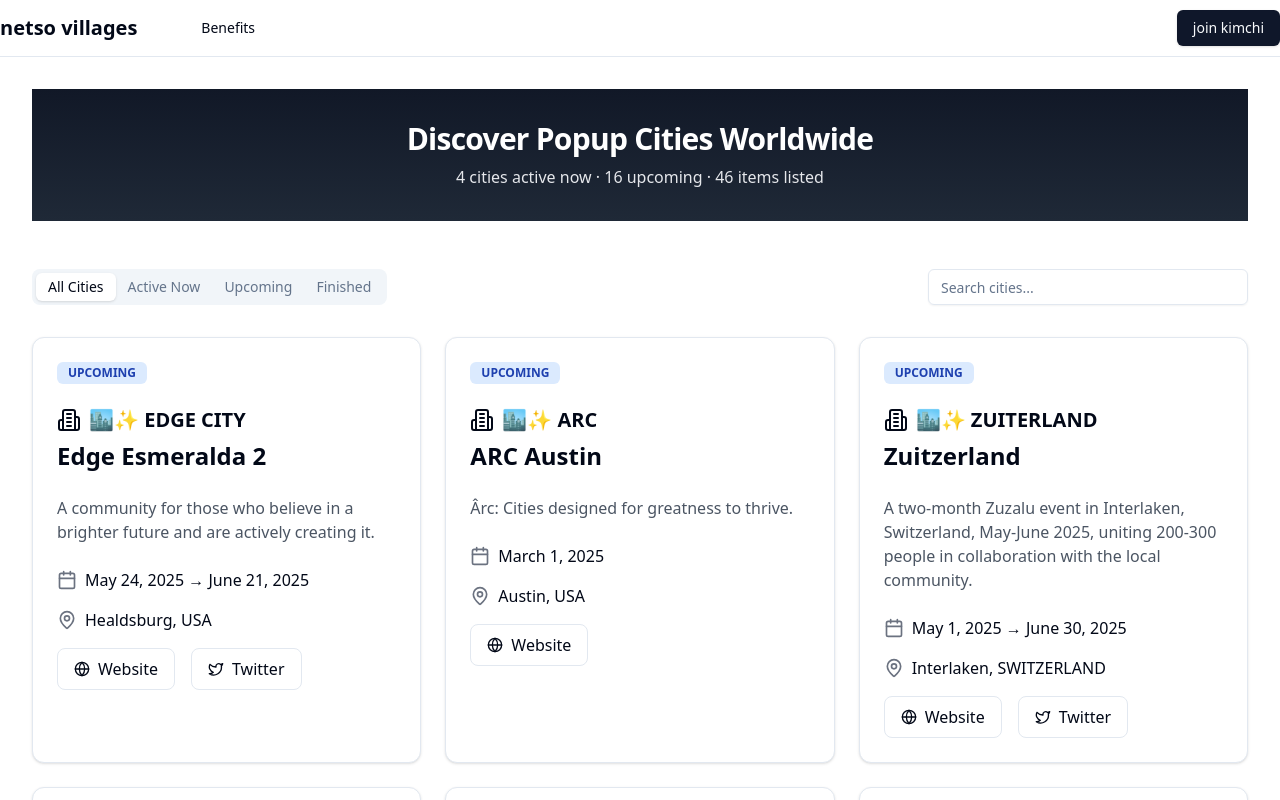
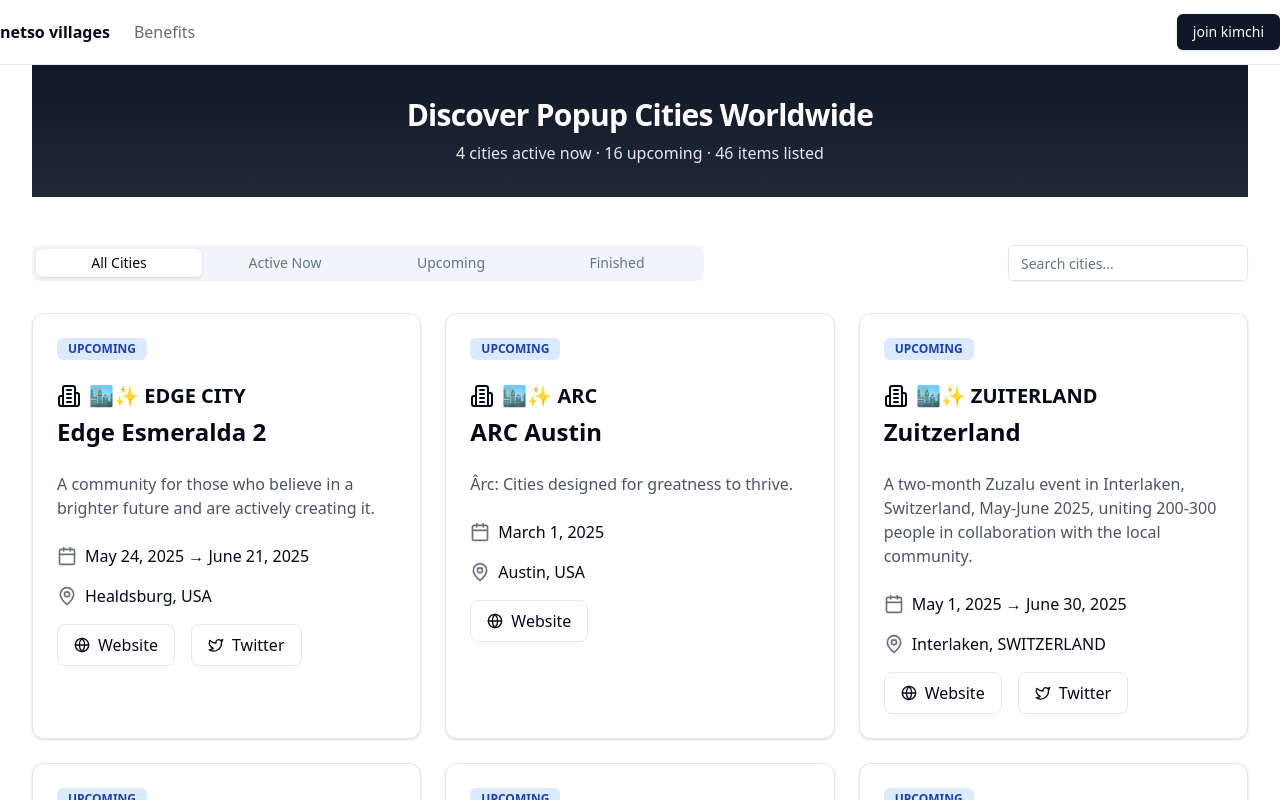
Before and after one commit to tropicalchancer/netsos, a Next.js app: page / in a window 1280 px wide. Shown: the top 800 px of the page. Built offline with nearby package versions, Linux system fonts and the light colour scheme.

Commit message:
valiantly try to move navigation, but fail. moving on to something else for now.

```diff
--- a/app/cities-grid.tsx
+++ b/app/cities-grid.tsx
@@ -11,7 +11,6 @@
   const [filter, setFilter] = useState("all")
   const [search, setSearch] = useState("")
 
-  // Add mounting check
   useEffect(() => {
     setMounted(true)
   }, [])
@@ -31,7 +30,6 @@
     return matchesFilter && matchesSearch
   })
 
-  // Return null or loading state until mounted
   if (!mounted) {
     return <div className="space-y-8">
       <div className="flex flex-col sm:flex-row gap-4 items-start sm:items-center justify-between">
@@ -47,8 +45,9 @@
   }
 
   return (
-    <div className="space-y-8">
-      <div className="flex flex-col sm:flex-row gap-4 items-start sm:items-center justify-between">
+    <div className="container space-y-8">
+      <div className="flex flex-col sm:flex-row items-start sm:items-center justify-between gap-4">
+        <div className="w-full max-w-2xl">
           <Tabs defaultValue="all" value={filter} onValueChange={setFilter}>
             <TabsList>
               <TabsTrigger value="all">All Cities</TabsTrigger>
@@ -57,9 +56,10 @@
               <TabsTrigger value="finished">Finished</TabsTrigger>
             </TabsList>
           </Tabs>
+        </div>
         <Input
           placeholder="Search cities..."
-          className="max-w-xs"
+          className="w-full sm:w-[240px]"
           value={search}
           onChange={(e) => setSearch(e.target.value)}
         />
--- a/app/layout.tsx
+++ b/app/layout.tsx
@@ -33,8 +33,8 @@
         <ThemeProvider>
           <div className="relative min-h-screen flex flex-col">
             <SiteHeader />
-            {/* Add a container to center content and add horizontal padding */}
-            <main className="flex-1 container mx-auto px-4 sm:px-6 lg:px-8 py-8">
+            {/* Remove the container class from main to avoid conflicting with NavigationLayout */}
+            <main className="flex-1">
               {children}
             </main>
           </div>
--- a/app/page.tsx
+++ b/app/page.tsx
@@ -1,21 +1,25 @@
+// app/page.tsx
 import { CitiesGrid } from "./cities-grid"
 import { IndexHeader } from "@/components/ui/index-header"
 import { popupCities } from "@/data/popup-cities"
+import { NavigationLayout } from "@/components/layout/navigation-layout";
 
 export default function Home() {
   const activeCount = popupCities.filter(city => city.status === "ON NOW").length
   const upcomingCount = popupCities.filter(city => city.status === "UPCOMING").length
 
   return (
+    <NavigationLayout>
       <div>
         <IndexHeader
           title="Discover Popup Cities Worldwide"
           description={`${activeCount} cities active now · ${upcomingCount} upcoming`}
           count={popupCities.length}
         />
-      <section className="container py-8 md:py-12">
+        <section className="py-8 md:py-12">
           <CitiesGrid />
         </section>
       </div>
+    </NavigationLayout>
   )
 }
--- /dev/null
+++ b/components/layout/navigation-layout.tsx
@@ -0,0 +1,40 @@
+// components/layout/navigation-layout.tsx
+import React from 'react';
+import { Tabs, TabsList, TabsTrigger } from '@/components/ui/tabs';
+
+export function NavigationLayout({ children }: { children: React.ReactNode }) {
+  return (
+    <div className="w-full">
+      <div className="mx-auto max-w-7xl px-4 sm:px-6 lg:px-8">
+        {/* Render the children (IndexHeader and CitiesGrid) first */}
+        {children}
+
+        {/* Then the navigation tabs */}
+        <div className="mt-6 sm:mt-8">
+          <Tabs defaultValue="all" className="w-full">
+            <TabsList className="w-full justify-start space-x-2 rounded-none border-b border-border pb-px">
+              <TabsTrigger
+                value="all"
+                className="rounded-none border-b-2 border-transparent px-4 pb-4 pt-2 font-medium text-muted-foreground hover:text-foreground data-[state=active]:border-primary data-[state=active]:text-foreground"
+              >
+                All Cities
+              </TabsTrigger>
+              <TabsTrigger
+                value="active"
+                className="rounded-none border-b-2 border-transparent px-4 pb-4 pt-2 font-medium text-muted-foreground hover:text-foreground data-[state=active]:border-primary data-[state=active]:text-foreground"
+              >
+                Active Now
+              </TabsTrigger>
+              <TabsTrigger
+                value="upcoming"
+                className="rounded-none border-b-2 border-transparent px-4 pb-4 pt-2 font-medium text-muted-foreground hover:text-foreground data-[state=active]:border-primary data-[state=active]:text-foreground"
+              >
+                Upcoming
+              </TabsTrigger>
+            </TabsList>
+          </Tabs>
+        </div>
+      </div>
+    </div>
+  );
+}
--- a/components/layout/site-header.tsx
+++ b/components/layout/site-header.tsx
@@ -1,28 +1,27 @@
+// components/layout/site-header.tsx
 import Link from "next/link"
+//import { ThemeToggle } from "@/components/ui/theme-toggle"  // Updated import path
 import { Button } from "@/components/ui/button"
+
 
 export function SiteHeader() {
   return (
-    <header className="sticky top-0 z-50 w-full border-b bg-background/95 backdrop-blur supports-[backdrop-filter]:bg-background/60">
-      <div className="container flex h-14 items-center">
-        <div className="mr-4 flex">
-          <Link href="/" className="mr-6 flex items-center space-x-2">
-            <span className="text-xl font-bold">netso villages</span>
+    <header className="sticky top-0 z-50 w-full border-b bg-background">
+      <div className="container flex h-16 items-center justify-between">
+        <div className="flex items-center gap-6">
+          <Link href="/" className="font-bold">
+            netso villages
           </Link>
+          <nav className="hidden md:flex gap-6">
+            <Link href="/benefits" className="text-foreground/60 transition-colors hover:text-foreground">
+              Benefits
+            </Link>
+          </nav>
         </div>
-        <nav className="flex items-center space-x-4 lg:space-x-6 mx-6">
-          {/* <Link href="/experiments" className="text-sm font-medium transition-colors hover:text-primary">
-            Experiments
-          </Link> */}
-          <Link href="/benefits" className="text-sm font-medium transition-colors hover:text-primary">
-            Benefits
-          </Link>
-          {/* <Link href="/venues" className="text-sm font-medium transition-colors hover:text-primary">
-            Venues
-          </Link> */}
-        </nav>
-        <div className="flex flex-1 items-center justify-end space-x-4">
-          <Button>join kimchi</Button>
+
+        <div className="flex items-center gap-2">
+          <Button variant="default">join kimchi</Button>
+          {/* <ThemeToggle /> */}
         </div>
       </div>
     </header>
--- a/components/site-header.tsx
+++ /dev/null
@@ -1,22 +0,0 @@
-import Link from "next/link"
-import { Button } from "@/components/ui/button"
-
-export function SiteHeader() {
-  return (
-    <header className="sticky top-0 z-50 w-full border-b bg-background/95 backdrop-blur supports-[backdrop-filter]:bg-background/60">
-      <div className="container flex h-14 items-center">
-        <div className="mr-4 flex">
-          <Link href="/" className="mr-6 flex items-center space-x-2">
-            <span className="text-xl font-bold">PopupCities</span>
-          </Link>
-        </div>
-        <div className="flex flex-1 items-center justify-end space-x-4">
-          <nav className="flex items-center space-x-2">
-            <Button variant="ghost">About</Button>
-            <Button>Join Community</Button>
-          </nav>
-        </div>
-      </div>
-    </header>
-  )
-}
--- a/components/ui/tabs.tsx
+++ b/components/ui/tabs.tsx
@@ -14,7 +14,7 @@
   <TabsPrimitive.List
     ref={ref}
     className={cn(
-      "inline-flex h-9 items-center justify-center rounded-lg bg-muted p-1 text-muted-foreground",
+      "flex h-9 items-center rounded-lg bg-muted p-1 text-muted-foreground",
       className
     )}
     {...props}
@@ -29,7 +29,7 @@
   <TabsPrimitive.Trigger
     ref={ref}
     className={cn(
-      "inline-flex items-center justify-center whitespace-nowrap rounded-md px-3 py-1 text-sm font-medium ring-offset-background transition-all focus-visible:outline-none focus-visible:ring-2 focus-visible:ring-ring focus-visible:ring-offset-2 disabled:pointer-events-none disabled:opacity-50 data-[state=active]:bg-background data-[state=active]:text-foreground data-[state=active]:shadow",
+      "inline-flex items-center justify-center whitespace-nowrap rounded-md px-3 py-1 text-sm font-medium ring-offset-background transition-all focus-visible:outline-none focus-visible:ring-2 focus-visible:ring-ring focus-visible:ring-offset-2 disabled:pointer-events-none disabled:opacity-50 data-[state=active]:bg-background data-[state=active]:text-foreground data-[state=active]:shadow flex-1",
       className
     )}
     {...props}
```
Lines whose indentation alone changed are shown as unchanged.
